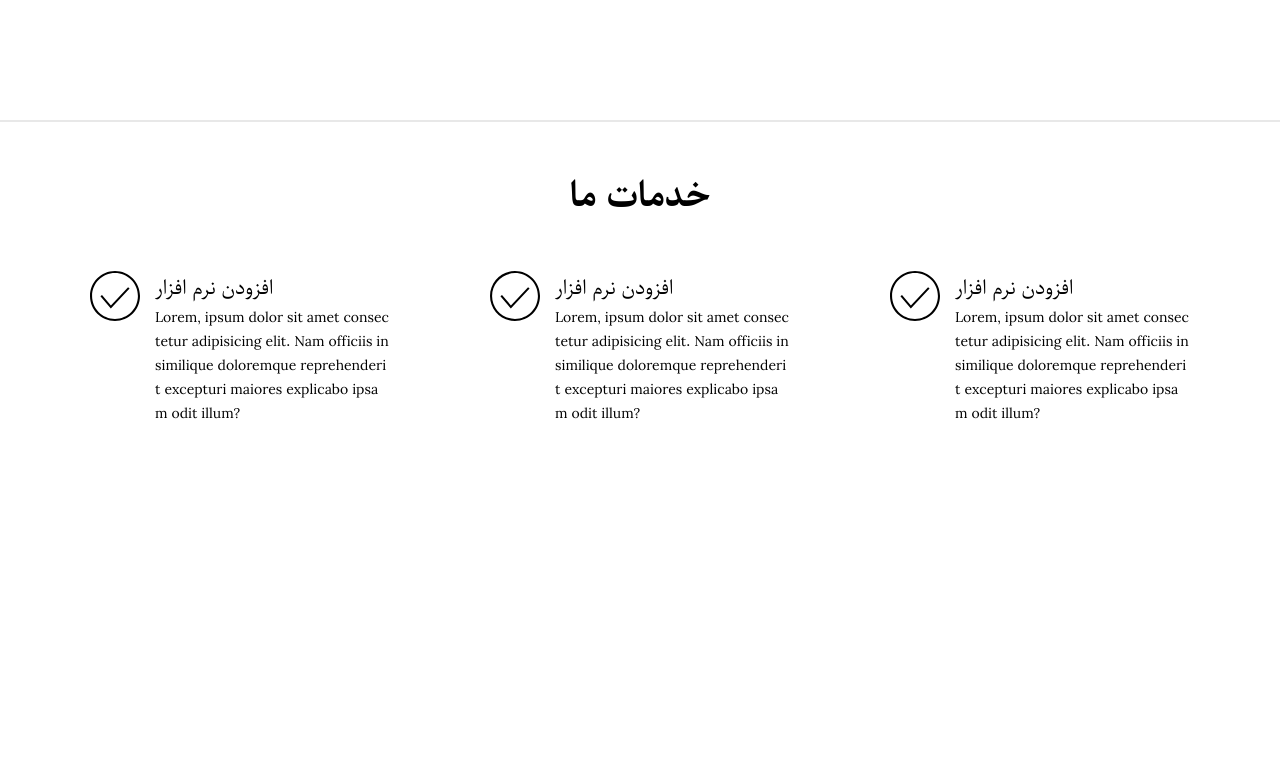
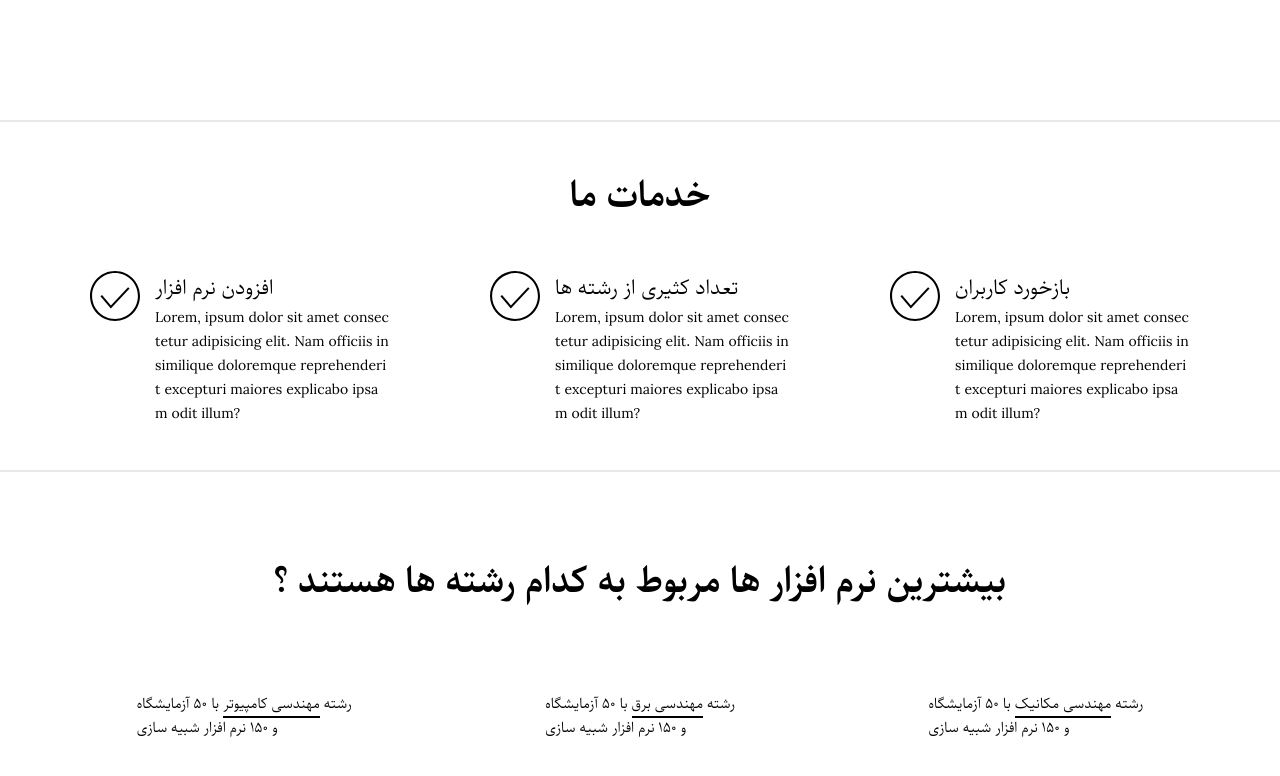
Before and after one commit to amilon28/Nesha, a React (Create React App) app in the folder nasha/: page / in a window 1280 px wide. Shown: the part 500-1276 px from the top of the page. Before the commit the page ends 970 px from the top, so only its background shows below. Built offline with nearby package versions, Linux system fonts and the light colour scheme.

Commit message:
Finish most related softwares part of home page"

```diff
--- a/nasha/src/App.js
+++ b/nasha/src/App.js
@@ -1,11 +1,13 @@
 import Header from "./Components/Header/Header.component";
 import Services from "./Components/Services/Services.component";
+import MostRelatedSoftware from "./Components/MostRelatedSoftwares/MostRelatedSoftwares.component";
 
 function App() {
   return (
     <div>
       <Header />
       <Services />
+      <MostRelatedSoftware />
     </div>
   );
 }
--- a/nasha/src/Components/Header/Header.component.jsx
+++ b/nasha/src/Components/Header/Header.component.jsx
@@ -1,6 +1,5 @@
 import NavBar from "../NavBar/NavBar.component";
 import HeaderBody from "../HeaderBody/HeaderBody.component";
-import SearchFieldBig from "../SearchFieldBig/SearchField.component";
 
 import "./Header.style.css";
 
--- /dev/null
+++ b/nasha/src/Components/MostRelatedSoftwareItem/MostRelatedSoftwareItem.component.jsx
@@ -0,0 +1,7 @@
+import "../MostRelatedSoftwares/MostRelatedSoftwares.style.css";
+
+const MostRelatedSoftwareItem = (props) => {
+  return <div className="MostRelatedSoftware__item">{props.children}</div>;
+};
+
+export default MostRelatedSoftwareItem;
--- /dev/null
+++ b/nasha/src/Components/MostRelatedSoftwareList/MostRelatedSoftwareList.component.jsx
@@ -0,0 +1,23 @@
+import MostRelatedSoftwareItem from "../MostRelatedSoftwareItem/MostRelatedSoftwareItem.component";
+
+import "../MostRelatedSoftwares/MostRelatedSoftwares.style.css";
+const MostRelatedSoftwareList = () => {
+  return (
+    <div className="MostRelatedSoftware__list">
+      <MostRelatedSoftwareItem>
+        رشته <span>مهندسی کامپیوتر</span> با ۵۰ آزمایشگاه <br /> و ۱۵۰ نرم افزار
+        شبیه سازی
+      </MostRelatedSoftwareItem>
+      <MostRelatedSoftwareItem>
+        رشته <span>مهندسی برق</span> با ۵۰ آزمایشگاه <br /> و ۱۵۰ نرم افزار شبیه
+        سازی
+      </MostRelatedSoftwareItem>
+      <MostRelatedSoftwareItem>
+        رشته <span>مهندسی مکانیک</span> با ۵۰ آزمایشگاه <br /> و ۱۵۰ نرم افزار
+        شبیه سازی
+      </MostRelatedSoftwareItem>
+    </div>
+  );
+};
+
+export default MostRelatedSoftwareList;
--- /dev/null
+++ b/nasha/src/Components/MostRelatedSoftwares/MostRelatedSoftwares.component.jsx
@@ -0,0 +1,15 @@
+import MostRelatedSoftwareList from "../MostRelatedSoftwareList/MostRelatedSoftwareList.component";
+import "./MostRelatedSoftwares.style.css";
+
+const MostRelatedSoftware = () => {
+  return (
+    <div className="MostRelatedSoftware">
+      <h2 className="MostRelatedSoftware__title">
+        بیشترین نرم افزار ها مربوط به کدام رشته ها هستند ؟
+      </h2>
+      <MostRelatedSoftwareList />
+    </div>
+  );
+};
+
+export default MostRelatedSoftware;
--- /dev/null
+++ b/nasha/src/Components/MostRelatedSoftwares/MostRelatedSoftwares.style.css
@@ -0,0 +1,39 @@
+.MostRelatedSoftware {
+  border-top: 2px solid #e8e8e8;
+  height: 35rem;
+  display: -webkit-box;
+  display: -ms-flexbox;
+  display: flex;
+  -webkit-box-orient: vertical;
+  -webkit-box-direction: normal;
+  -ms-flex-direction: column;
+  flex-direction: column;
+  -webkit-box-pack: space-evenly;
+  -ms-flex-pack: space-evenly;
+  justify-content: space-evenly;
+  -webkit-box-align: center;
+  -ms-flex-align: center;
+  align-items: center;
+}
+
+.MostRelatedSoftware__title {
+  font-size: 3.5rem;
+}
+
+.MostRelatedSoftware__list {
+  width: 120rem;
+  height: auto;
+  display: -webkit-box;
+  display: -ms-flexbox;
+  display: flex;
+  -ms-flex-pack: distribute;
+  justify-content: space-around;
+}
+
+.MostRelatedSoftware__item {
+  font-size: 1.4rem;
+}
+
+.MostRelatedSoftware__item span {
+  border-bottom: 2px solid #000;
+}
--- a/nasha/src/Components/ServicesItem/ServicesItem.component.jsx
+++ b/nasha/src/Components/ServicesItem/ServicesItem.component.jsx
@@ -1,18 +1,14 @@
 import checkMark from "../../assets/img/check-mark-circle.svg";
 import "../Services/Services.style.css";
-const ServicesItem = () => {
+const ServicesItem = (props) => {
   return (
     <div className="services__item">
       <div className="services__icon">
         <img src={checkMark} alt="check mark" />
       </div>
       <div className="services__description">
-        <h4>افزودن نرم افزار</h4>
-        <p>
-          Lorem, ipsum dolor sit amet consectetur adipisicing elit. Nam officiis
-          in similique doloremque reprehenderit excepturi maiores explicabo
-          ipsam odit illum?
-        </p>
+        <h4>{props.title}</h4>
+        <p>{props.text}</p>
       </div>
     </div>
   );
--- a/nasha/src/Components/ServicesList/ServicesList.component.jsx
+++ b/nasha/src/Components/ServicesList/ServicesList.component.jsx
@@ -3,9 +3,24 @@ import "../Services/Services.style.css";
 const ServicesList = () => {
   return (
     <div className="services__list">
-      <ServicesItem />
-      <ServicesItem />
-      <ServicesItem />
+      <ServicesItem
+        title="افزودن نرم افزار"
+        text=" Lorem, ipsum dolor sit amet consectetur adipisicing elit. Nam
+                officiis in similique doloremque reprehenderit excepturi maiores
+                explicabo ipsam odit illum?"
+      />
+      <ServicesItem
+        title="تعداد کثیری از رشته ها"
+        text=" Lorem, ipsum dolor sit amet consectetur adipisicing elit. Nam
+                officiis in similique doloremque reprehenderit excepturi maiores
+                explicabo ipsam odit illum?"
+      />
+      <ServicesItem
+        title="بازخورد کاربران"
+        text=" Lorem, ipsum dolor sit amet consectetur adipisicing elit. Nam
+                officiis in similique doloremque reprehenderit excepturi maiores
+                explicabo ipsam odit illum?"
+      />
     </div>
   );
 };
```
